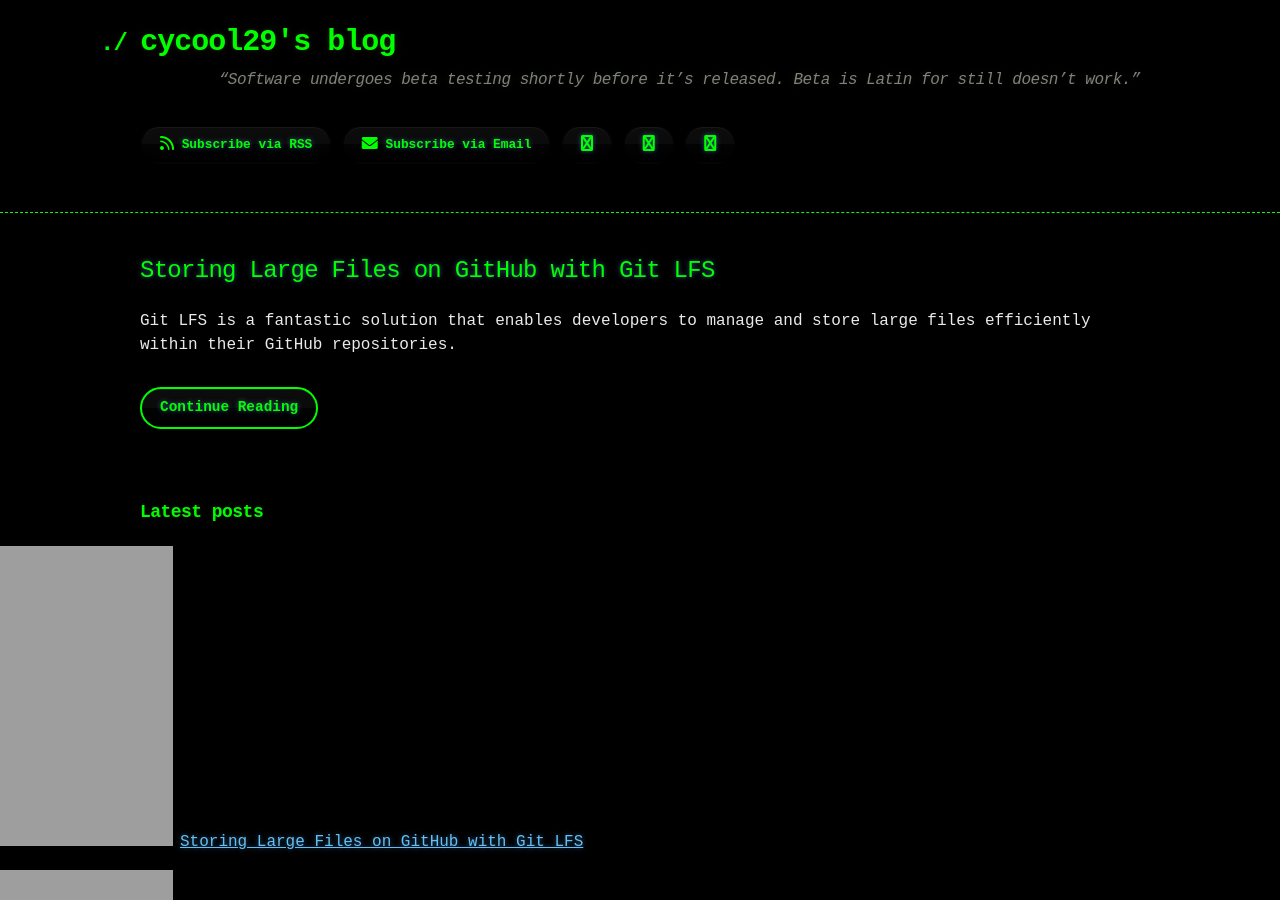
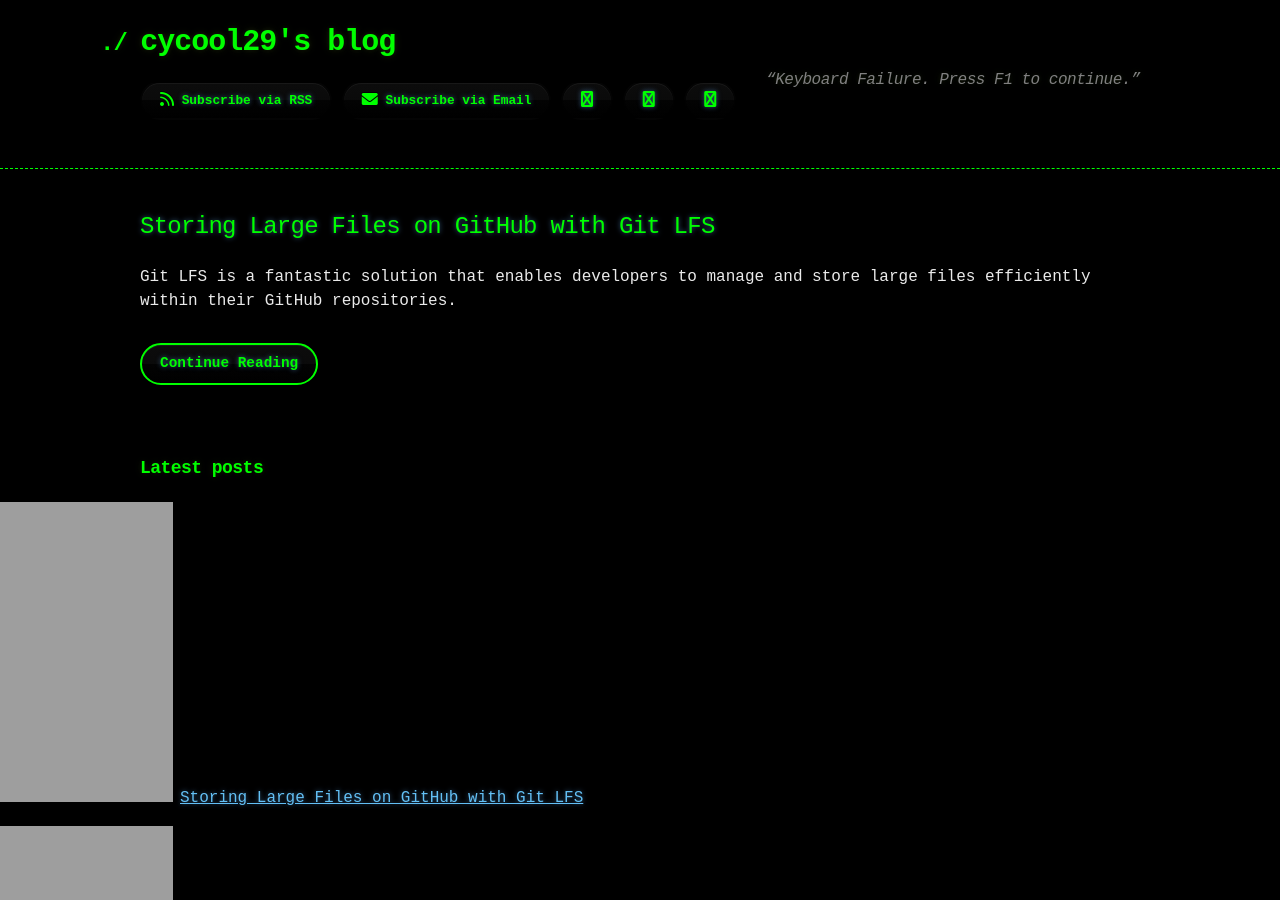
Before and after one commit to cycool29/cycool29.github.io, a Jekyll site: the page built from index.md, in a window 1280 px wide and 900 px high. Built offline with Jekyll 4.4.1, drawn with Linux system fonts in a browser that asks for light colours; a style sheet for code colours, icons or effects is not loaded.

Commit message:
Update quotes

```diff
--- a/_config.yml
+++ b/_config.yml
@@ -1,5 +1,5 @@
 title: cycool29's blog
-description: "“Software undergoes beta testing shortly before it’s released. Beta is Latin for still doesn’t work.” "
+description: "“Keyboard Failure. Press F1 to continue.” "
 bio: A high school student. Intermediate in Python, Git, Bash. Learning JavaScript. He/Him. "
 author: cycool29
 url: https://cycool29.github.io
```
